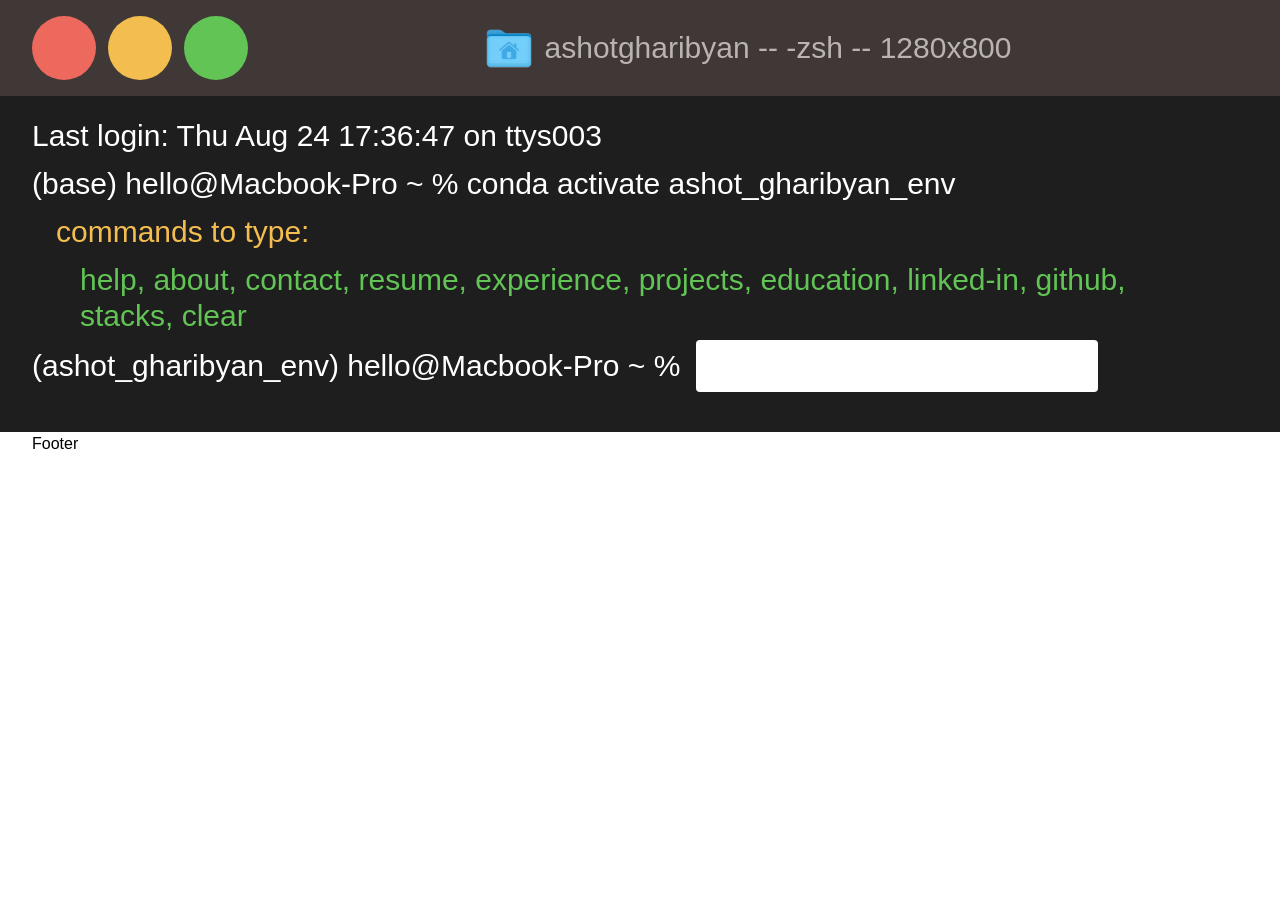
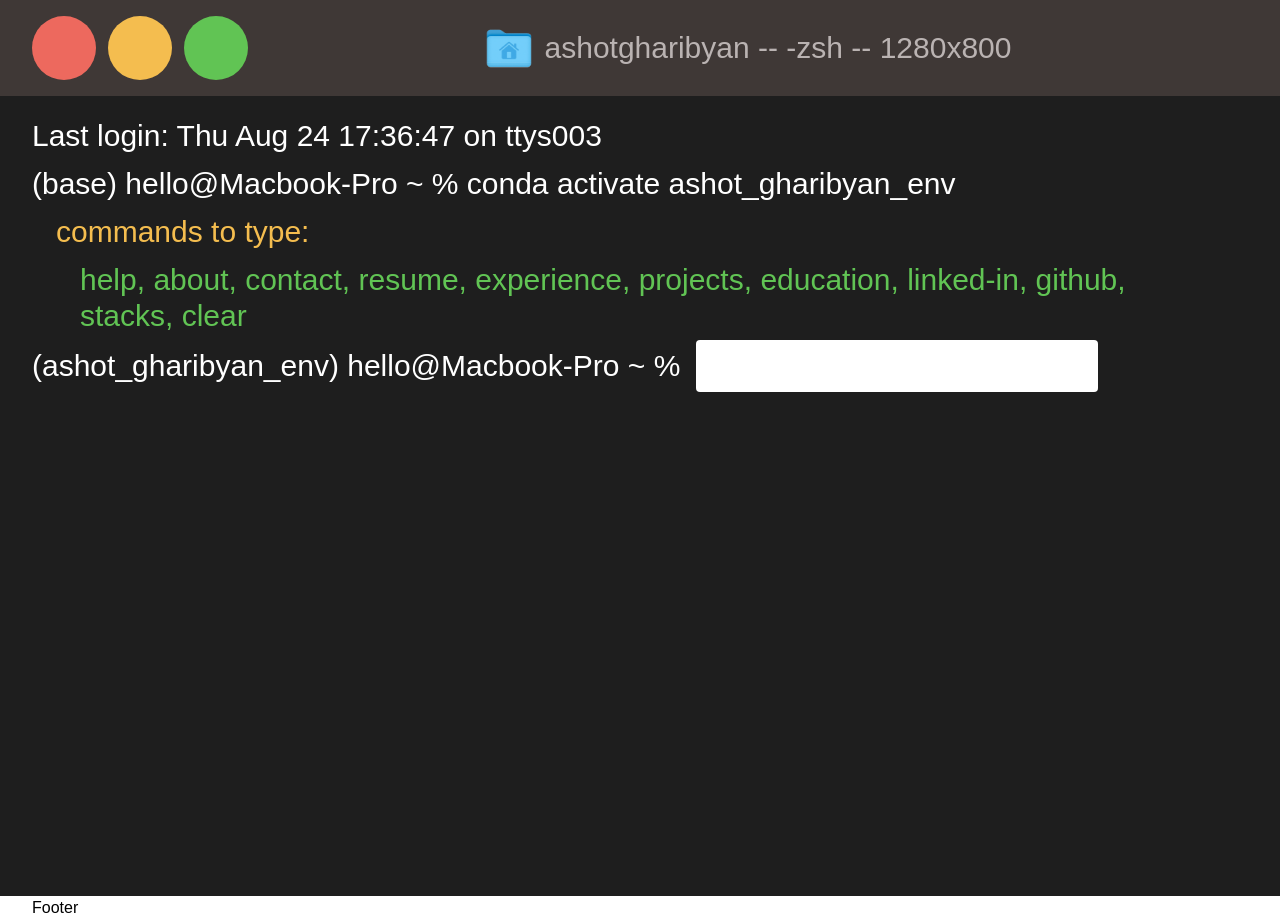
Before and after one commit to ashgharibyan/ashgharibyan-portfolio, a React (Vite) app in the folder frontend/: page / in a window 1280 px wide. Before the commit the page ends 800 px from the top, so only its background shows below. Built offline with nearby package versions, Linux system fonts and the light colour scheme; a web font is replaced by a local one.

Commit message:
fixed height issue

```diff
--- a/frontend/src/App.jsx
+++ b/frontend/src/App.jsx
@@ -14,7 +14,7 @@ const App = () => {
                 <section className="bg-[#3F3836] px-8 py-4 text-3xl text-[#BAB3B2]">
                     <Header />
                 </section>
-                <section className="h-fit bg-[#1e1e1e] px-8 py-10 pt-4 text-3xl text-white">
+                <section className="max-h-fit min-h-screen bg-[#1e1e1e] px-8 py-10 pt-4 text-3xl text-white">
                     <section className="">
                         <Demo />
                     </section>
```
